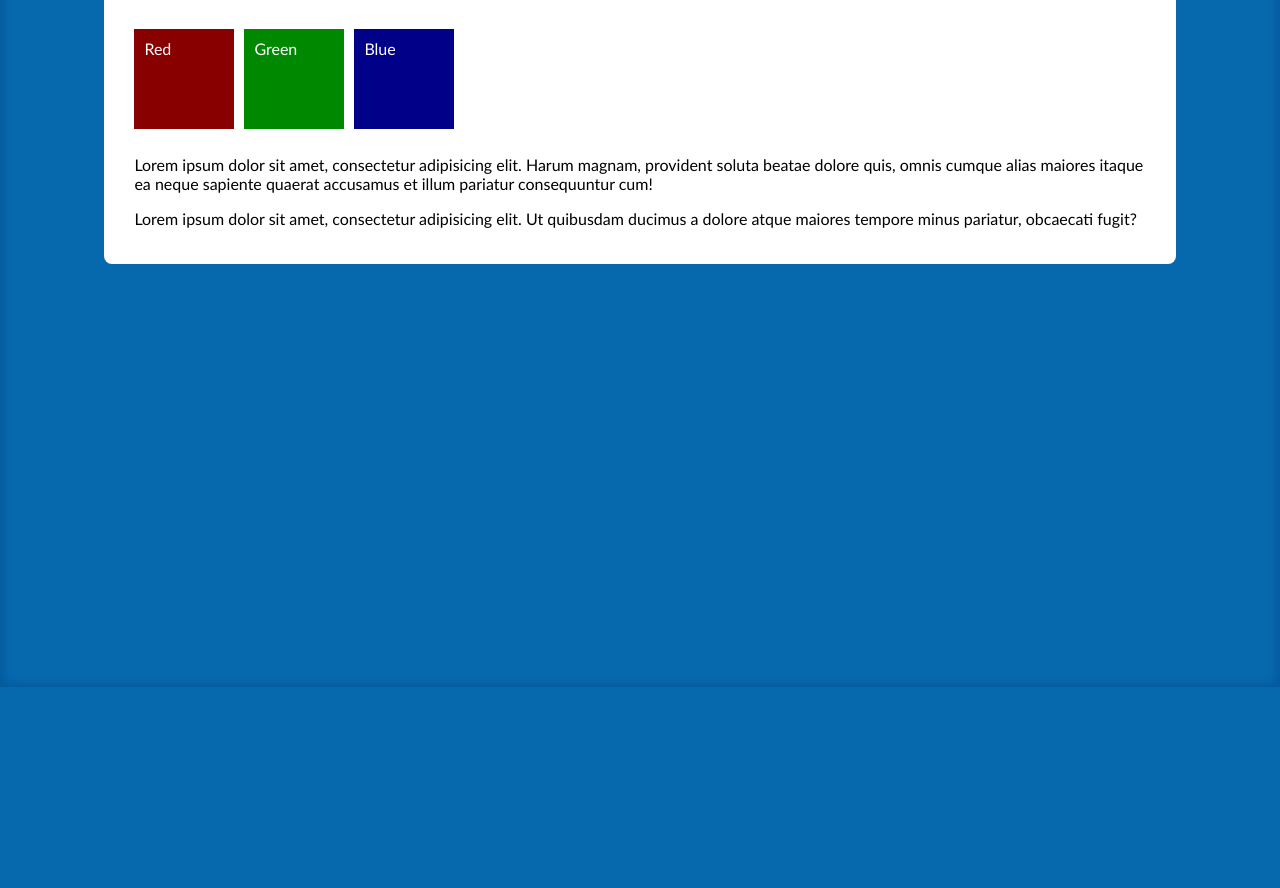
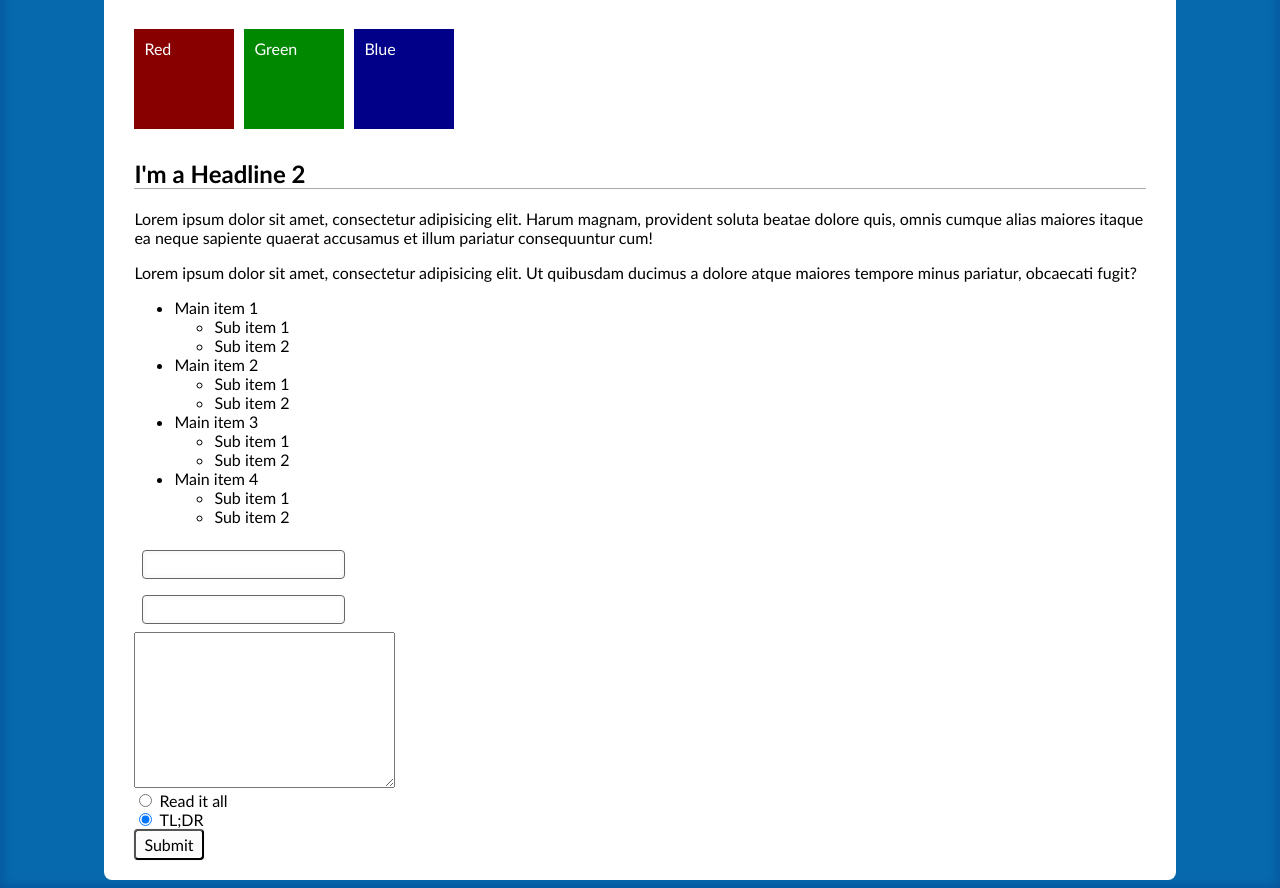
Before and after one commit to arieldavis22/JQuery-work, a plain HTML site: page part-1/index.html in a window 1280 px wide. Shown: the part 113-1001 px from the top of the page. Before the commit the page ends 800 px from the top, so only its background shows below. Drawn offline with nearby package versions, Linux system fonts and the light colour scheme.

Commit message:
selectors

```diff
--- a/part-1/index.html
+++ b/part-1/index.html
@@ -14,10 +14,44 @@
     <div class="red-box">Red</div>
     <div class="green-box">Green</div>
     <div class="blue-box">Blue</div>
-    <!-- <div class="blue-box" style="display: none">Blue 2</div> -->
     <div class="clear"></div>
 
+    <h2>I'm a Headline 2</h2>
     <p>Lorem ipsum dolor sit amet, consectetur adipisicing elit. Harum magnam, provident soluta beatae dolore quis, omnis cumque alias maiores itaque ea neque sapiente quaerat accusamus et illum pariatur consequuntur cum!</p>
     <p>Lorem ipsum dolor sit amet, consectetur adipisicing elit. Ut quibusdam ducimus a dolore atque maiores tempore minus pariatur, obcaecati fugit?</p>
+
+    <!-- An unordered list with ID "list" -->
+    <ul id="list">
+      <li>Main item 1
+        <ul>
+          <li>Sub item 1</li>
+          <li>Sub item 2</li>
+        </ul></li>
+      <li>Main item 2
+        <ul>
+          <li>Sub item 1</li>
+          <li>Sub item 2</li>
+        </ul></li>
+      <li>Main item 3
+        <ul>
+          <li>Sub item 1</li>
+          <li>Sub item 2</li>
+        </ul></li>
+      <li>Main item 4
+        <ul>
+          <li>Sub item 1</li>
+          <li>Sub item 2</li>
+        </ul></li>
+    </ul>
+
+    <!-- A form element without class or ID  -->
+    <form action="">
+      <input type="text"><br>
+      <input type="email"><br>
+      <textarea name="message" id="message" cols="30" rows="10"></textarea><br>
+      <input type="radio" name="toc" value="read" id="read"> <label for="read">Read it all</label> <br>
+      <input type="radio" name="toc" value="tldr" checked> <label for="tldr">TL;DR</label> <br>
+      <input type="submit" value="Submit">
+    </form>
 </body>
 </html>
--- a/part-1/js/script.js
+++ b/part-1/js/script.js
@@ -1,4 +1,12 @@
 $(function () {
+  // $('p').css("background-color", "rgba(180, 180, 30, 0.8)")
+
+  // $("input[type='text']").css("background-color", "rgba(180, 180, 30, 0.8)")
+
+  // $("li:first").css("background-color", "rgba(180, 180, 30, 0.8)")
+  // $("li:last").css("background-color", "rgba(180, 180, 30, 0.8)")
+  // $("li:even").css("background-color", "rgba(180, 180, 30, 0.8)")
+  // $("li:odd").css("background-color", "rgba(180, 180, 30, 0.8)")
 
 });
 
@@ -96,6 +104,9 @@ $(function () {
 
 
 //============================================================================================
+
+$('.lightbox').delay(500).fadeIn(1000).delay(500).fadeOut(1000)
+
 //============================================================================================
 //============================================================================================
 //============================================================================================
```
